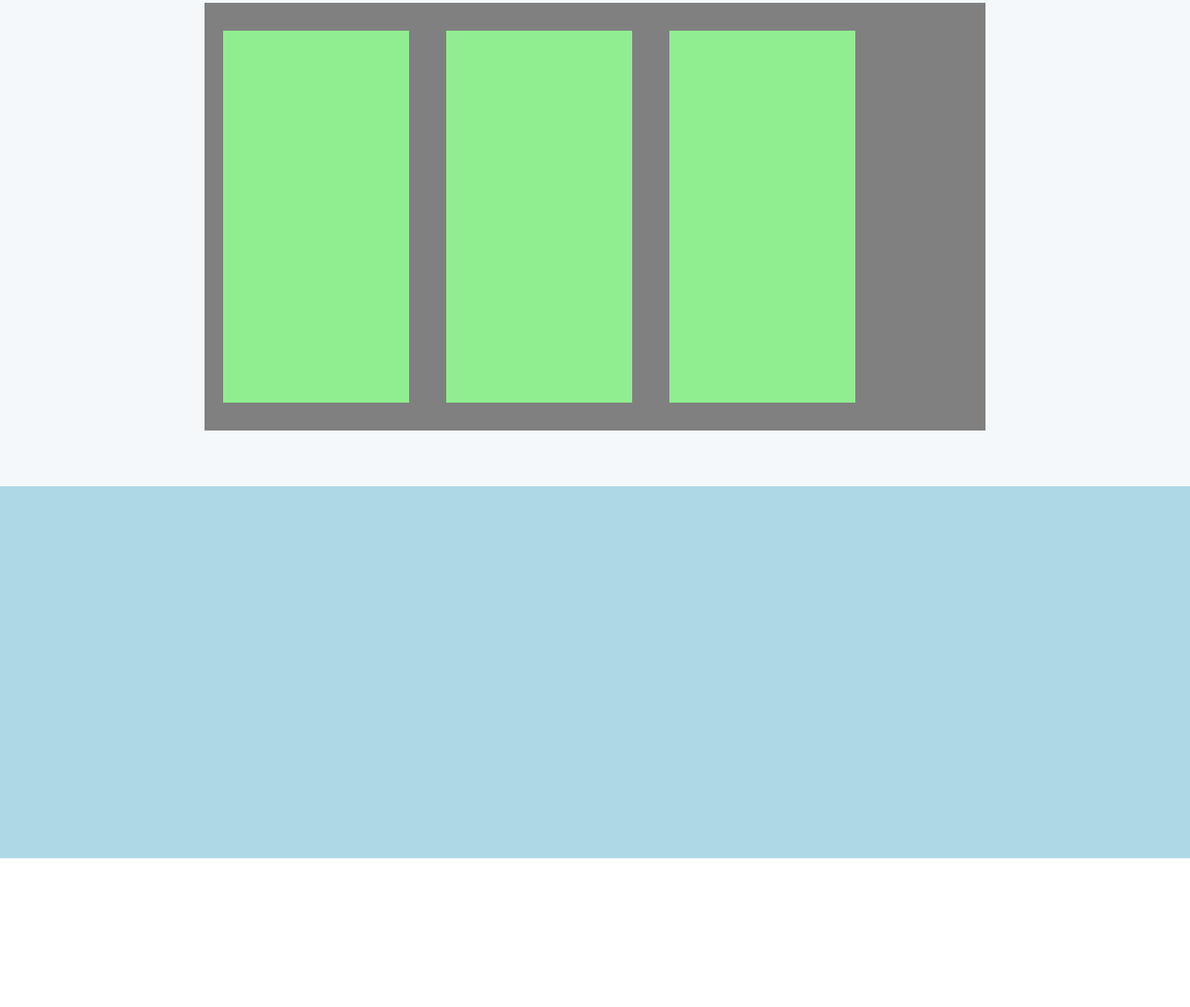
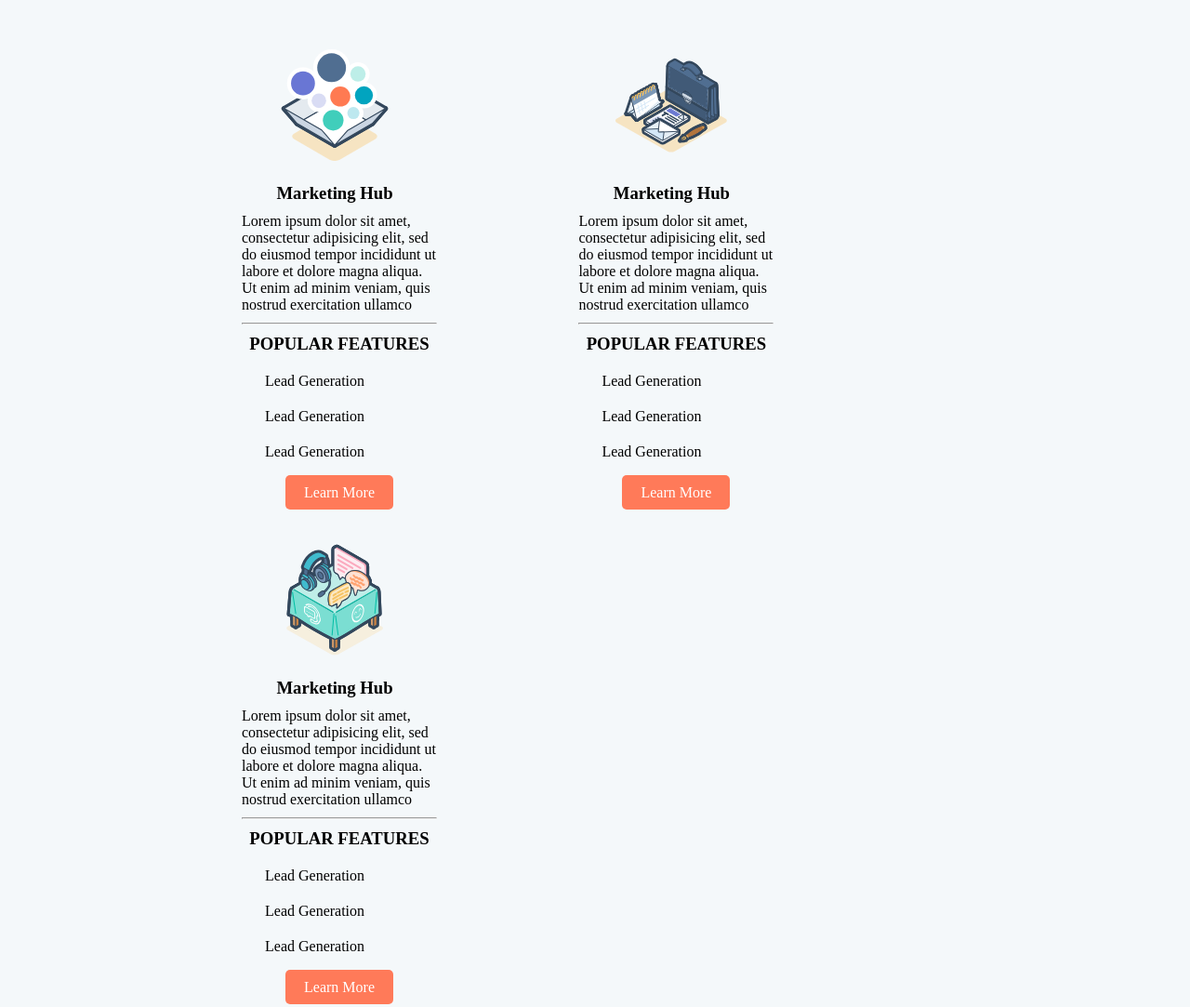
Before and after one commit to vonaxl/html-css-hubspot, a plain HTML site: page index.html in a window 1280 px wide. Shown: the part 1562-2645 px from the top of the page at 93% size. Drawn offline with Linux system fonts and the light colour scheme.

Commit message:
added structure and css properties to to rubic-c

```diff
--- a/css/style.css
+++ b/css/style.css
@@ -193,7 +193,7 @@ article section.rubic .rubic-b:after{
   clear: both;
 }
 article section.rubic .rubic-b .floatleft .imglogo a{
-  background-color: orange;
+  background-color: #FF7A59;
   padding: 10px 20px 10px 20px;
   margin-left: 20%;
   border-radius: 5px;
@@ -207,7 +207,7 @@ article section.rubic .rubic-b .floatleft .rubic-btxt #insieme{
 
 article section.rubic .rubic-c{
   position: relative;
-  background-color: gray;
+  background-color: ;
   padding-top: 20px;
   padding-bottom: 20px;
 }
@@ -218,12 +218,32 @@ article section.rubic .rubic-c:after{
 }
 article section.rubic .rubic-c .rubic-cfloat{
   float: left;
-  display: inblock;
-  background-color: lightgreen;
-  width: 200px;
-  height: 400px;
+  display: block;
+  background-color: ;
+  width: 250px;
   margin: 10px 20px 10px 20px;
+  text-align: center;
 }
+article section.rubic .rubic-c .rubic-cfloat p{
+  text-align: left;
+}
+article section.rubic .rubic-c .rubic-cfloat ul li{
+  text-align: left;
+}
+article section.rubic .rubic-c .rubic-cfloat:nth-of-type(2){
+  margin-left: 11%;
+  margin-right: 11%;
+}
+article section.rubic .rubic-c .rubic-cfloat .imglogo img{
+  width: 120px;
+  height: 120px;
+}
+article section.rubic .rubic-c .rubic-cfloat a{
+  background-color: #FF7A59;
+  padding: 10px 20px 10px 20px;
+  border-radius: 5px;
+}
+
 
 
 /* /section rubic */
--- a/index.html
+++ b/index.html
@@ -104,9 +104,52 @@
           </div>
           <!-- Rubic C -->
           <div class="rubic-c">
-              <div class="rubic-cfloat 1"></div>
-              <div class="rubic-cfloat 2"></div>
-              <div class="rubic-cfloat 3"></div>
+              <div class="rubic-cfloat 1">
+                <div class="imglogo">
+                  <img src="img/asset 6.svg" alt="">
+                  <h3>Marketing Hub</h3>
+                </div>
+                <p>Lorem ipsum dolor sit amet, consectetur adipisicing elit, sed do eiusmod tempor incididunt ut labore et dolore magna aliqua. Ut enim ad minim veniam, quis nostrud exercitation ullamco</p>
+                <hr>
+                <h3>POPULAR FEATURES</h3>
+                <ul>
+                  <li>Lead Generation</li>
+                  <li>Lead Generation</li>
+                  <li>Lead Generation</li>
+                </ul>
+                <a href="#">Learn More</a>
+              </div>
+              <div class="rubic-cfloat 2">
+                <div class="imglogo">
+                  <img src="img/Sales-Professional-Illustration.svg" alt="">
+                  <h3>Marketing Hub</h3>
+                </div>
+                <p>Lorem ipsum dolor sit amet, consectetur adipisicing elit, sed do eiusmod tempor incididunt ut labore et dolore magna aliqua. Ut enim ad minim veniam, quis nostrud exercitation ullamco</p>
+                <hr>
+                <h3>POPULAR FEATURES</h3>
+                <ul>
+                  <li>Lead Generation</li>
+                  <li>Lead Generation</li>
+                  <li>Lead Generation</li>
+                </ul>
+                <a href="#">Learn More</a>
+              </div>
+              <div class="rubic-cfloat 3">
+                <div class="imglogo">
+                  <img src="img/Service-Hub-Illustration.svg" alt="">
+                  <h3>Marketing Hub</h3>
+                </div>
+                <p>Lorem ipsum dolor sit amet, consectetur adipisicing elit, sed do eiusmod tempor incididunt ut labore et dolore magna aliqua. Ut enim ad minim veniam, quis nostrud exercitation ullamco</p>
+                <hr>
+                <h3>POPULAR FEATURES</h3>
+                <ul>
+                  <li>Lead Generation</li>
+                  <li>Lead Generation</li>
+                  <li>Lead Generation</li>
+                </ul>
+                <a href="#">Learn More</a>
+
+              </div>
           </div>
         </section>
         <!-- /rubic section -->
```
